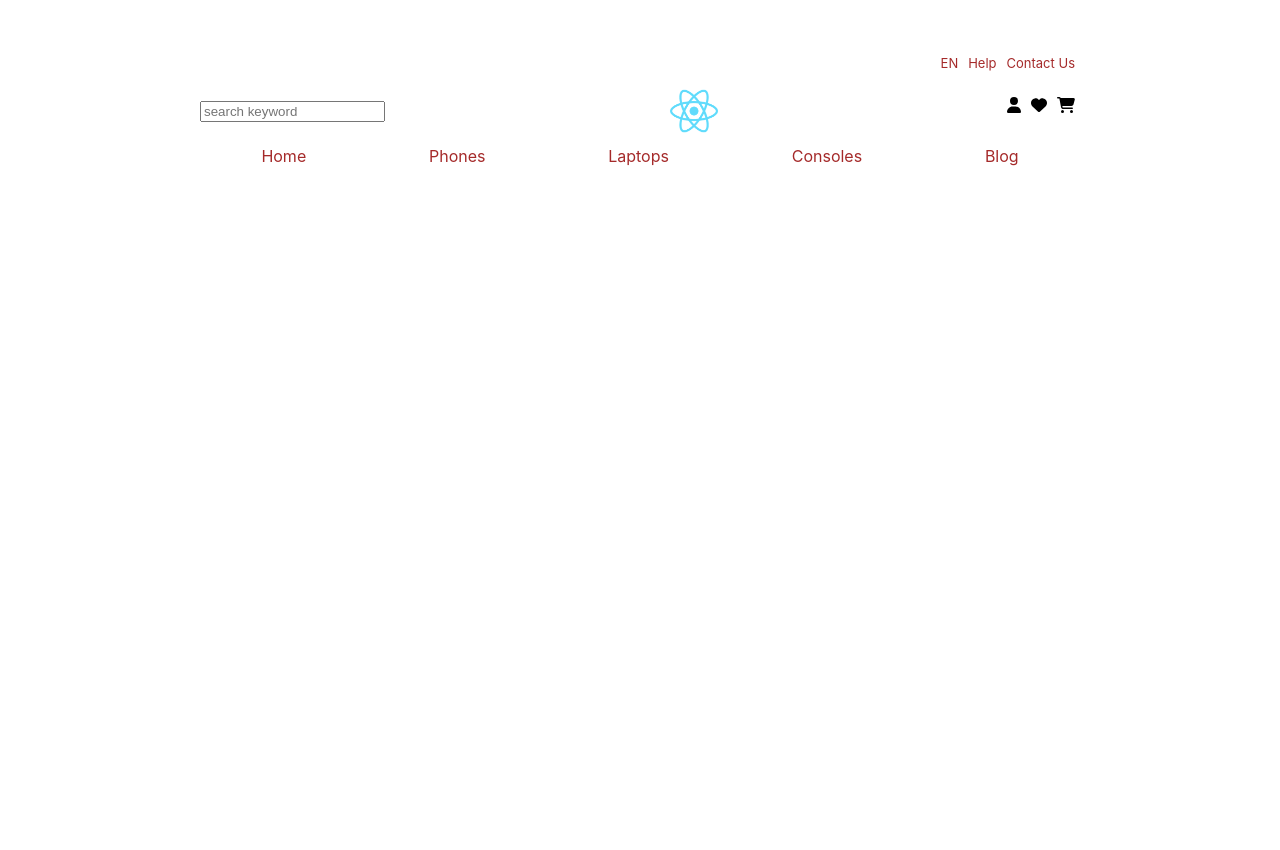
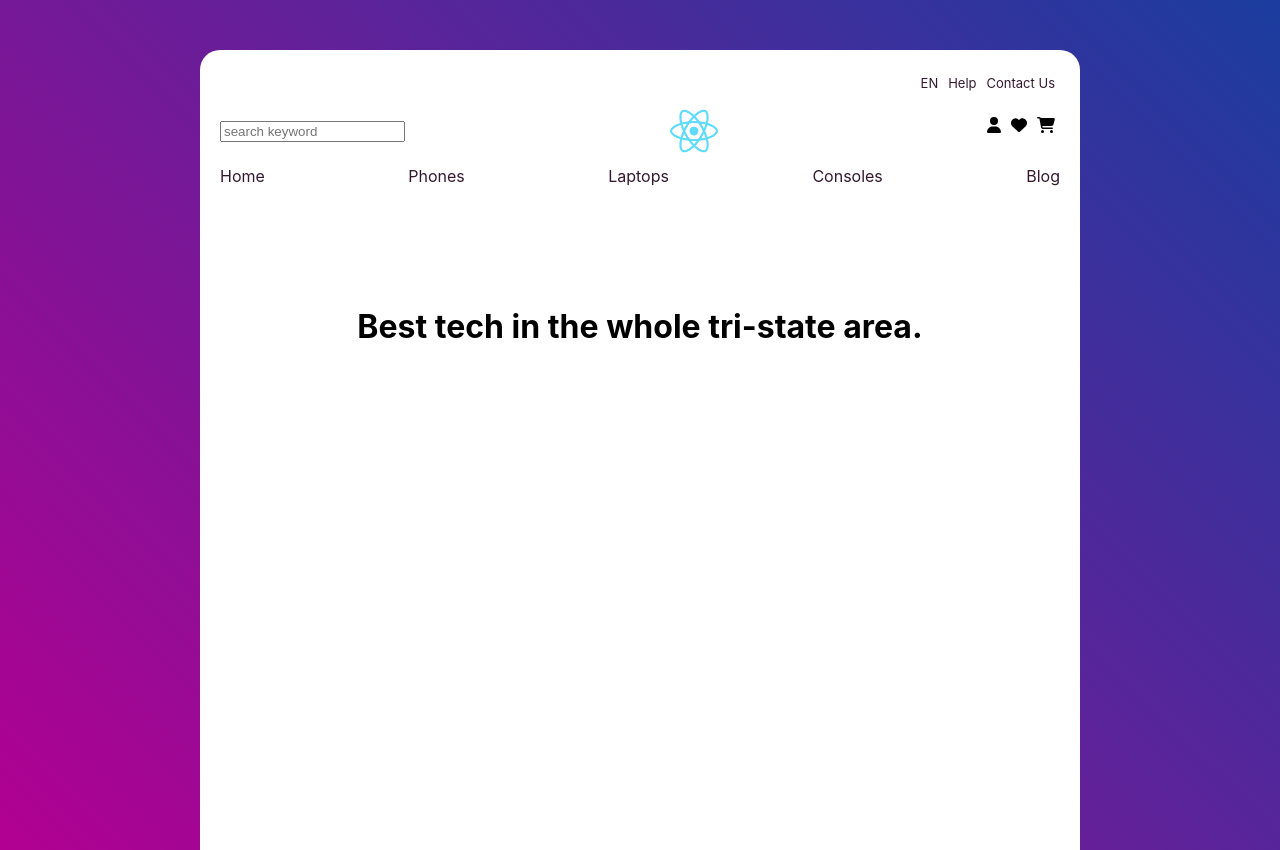
Before and after one commit to Lammy23/Fictional-Online-Store, a React (Create React App) app in the folder frontend/: page / in a window 1280 px wide. Before the commit the page ends 800 px from the top, so only its background shows below. Built offline with nearby package versions, Linux system fonts and the light colour scheme.

Commit message:
chore: Update styling for homepage and header components

```diff
--- a/frontend/src/App.css
+++ b/frontend/src/App.css
@@ -1,3 +1,23 @@
-.app-container {
+/* App */
+.app-background {
+  display: flex;
+  flex-direction: row;
+  justify-content: center;
+  align-items: start;
+  min-height: 100vh;      /* Ensures height covers page */
+  background-image: linear-gradient(45deg,#B20092, #1B3D9F);    /*45deg for the diagonal gradient*/
+}
+
+.app-foreground {
+  display: flex;
+  flex-direction: column;
+  border-radius: 20px 20px 0px 0px;
+  width: 100%;
+  height: 100vh;
   margin: 50px 200px 0px 200px;
+  background-color: white;
 }
+
+.app-content {
+  padding: 20px 20px 100px 20px;
+}
--- a/frontend/src/App.js
+++ b/frontend/src/App.js
@@ -8,15 +8,25 @@ import BlogPage from "./components/pages/BlogPage";
 function App() {
   return (
     <Router>
-      <div className="app-container">
+      <div className="app-background">
+        <div className="app-foreground">
+          <div className="app-content">
             <Routes>
               <Route path="/" element={<HomePage />} />
               <Route path="/phones" element={<ProductsPage type={"phone"} />} />
-          <Route path="/laptops" element={<ProductsPage type={"laptop"} />} />
-          <Route path="/consoles" element={<ProductsPage type={"console"} />} />
+              <Route
+                path="/laptops"
+                element={<ProductsPage type={"laptop"} />}
+              />
+              <Route
+                path="/consoles"
+                element={<ProductsPage type={"console"} />}
+              />
               <Route path="/blog" element={<BlogPage />} />
               <Route path="*" element={<NotFoundPage />} />
             </Routes>
+          </div>
+        </div>
       </div>
     </Router>
   );
--- a/frontend/src/components/pages/HomePage.js
+++ b/frontend/src/components/pages/HomePage.js
@@ -1,10 +1,20 @@
 import React from "react";
 import Header from "../sections/Header";
+
+/*Styling*/
+import "../../style/pages/HomePage.css";
 
 function HomePage() {
   return (
     <div>
       <Header />
+      <h1 className="home-call-to-action">
+        Best tech in the whole tri-state area.
+      </h1>
+      {/* <Carousel breakPoints={breakPoints}>
+        <Item>One</Item>
+        <Item>Two</Item>
+      </Carousel> */}
     </div>
   );
 }
--- a/frontend/src/components/sections/Header.js
+++ b/frontend/src/components/sections/Header.js
@@ -1,5 +1,6 @@
 import React, { useEffect } from "react";
 import { Link } from "react-router-dom";
+// npm i --save @fortawesome/fontawesome-svg-core
 import { FontAwesomeIcon } from "@fortawesome/react-fontawesome";
 import {
   faUser,
--- /dev/null
+++ b/frontend/src/style/pages/HomePage.css
@@ -0,0 +1,6 @@
+.home-call-to-action {
+    display: flex;
+    flex-direction: row;
+    justify-content: center;
+    padding: 100px 0px 100px 0px;
+}
--- a/frontend/src/style/sections/Header.css
+++ b/frontend/src/style/sections/Header.css
@@ -9,7 +9,7 @@
 
 a {
     text-decoration: none;
-    color: brown;
+    color: #331A2E;
 }
 
 .header-corner {
@@ -37,5 +37,5 @@ a {
 .nav-bar {
     display: flex;
     flex-direction: row;
-    justify-content: space-around;
+    justify-content: space-between;
 }
```
Also changed, not shown: frontend/src/components/sections/Carousel.js (added, +9 -0 lines), frontend/public/tech-photo.jpg (added). Lines whose indentation alone changed are shown as unchanged.
